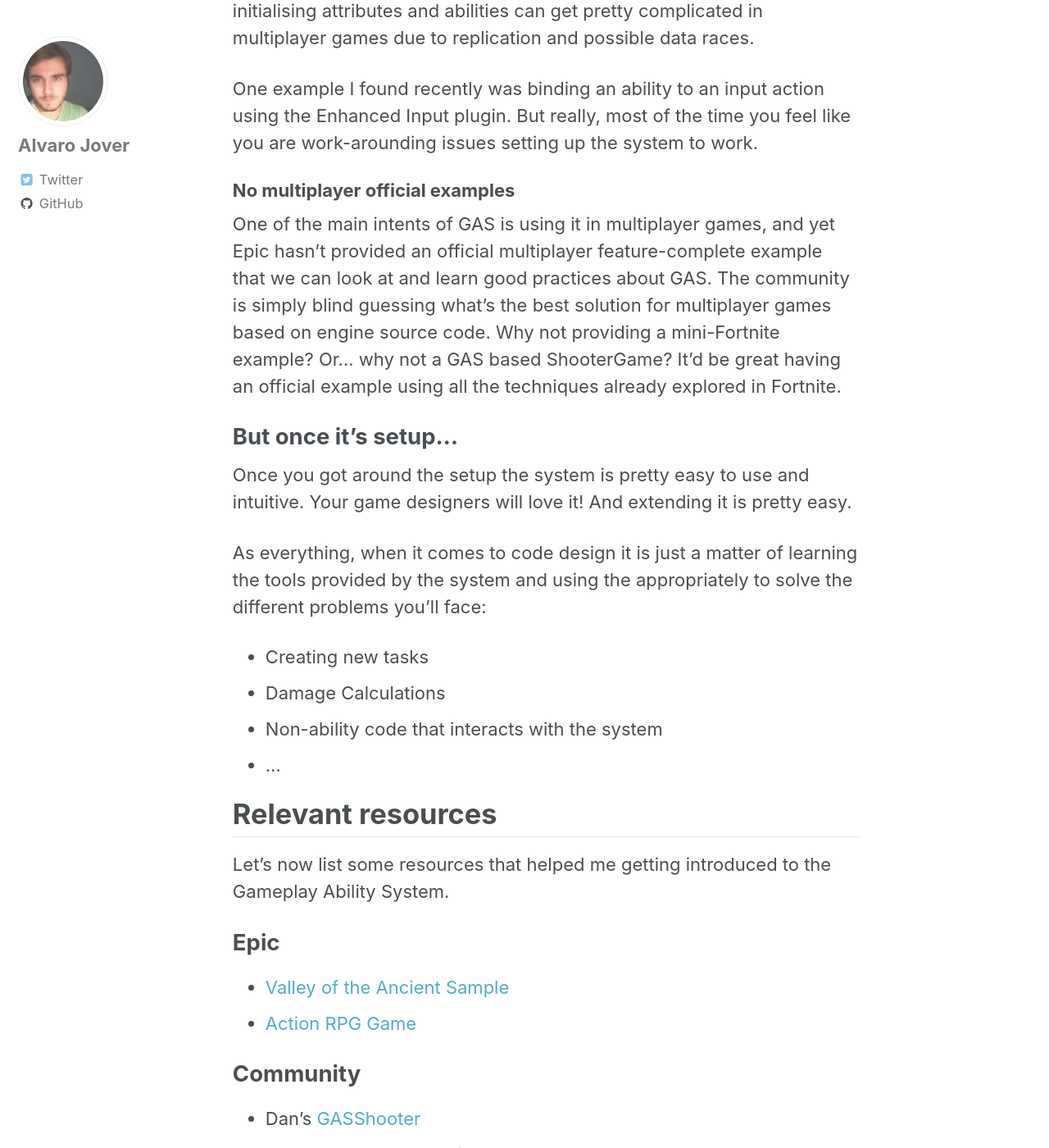
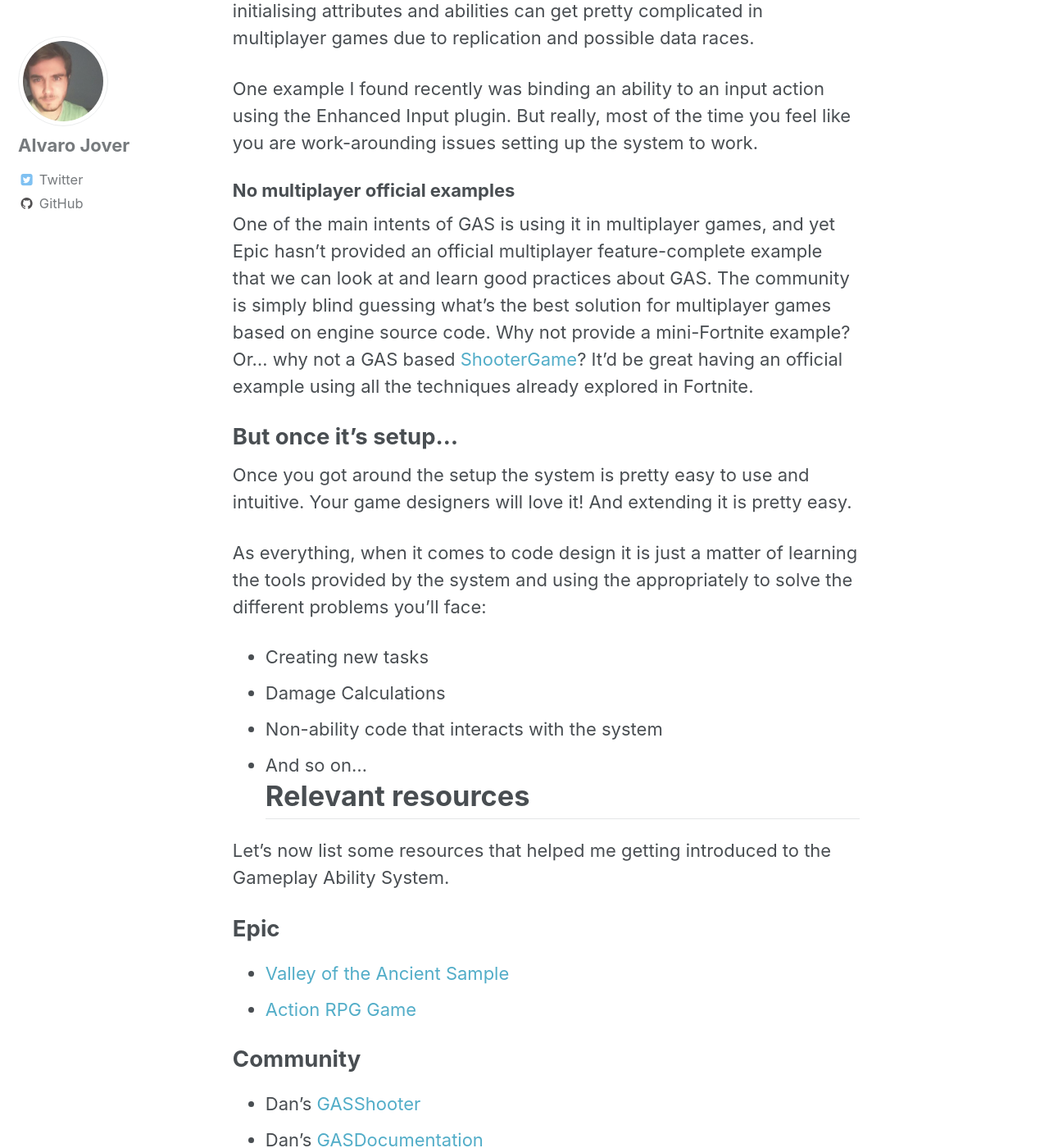
Before and after one commit to vorixo/devtricks, a Jekyll site: the page built from _posts/2021-10-09-gas.md, in a window 1280 px wide and 1400 px high, scrolled down 10607 px. Shown: the whole window at 82% size. Built offline with Jekyll 4.4.1, drawn with Linux system fonts in a browser that asks for light colours; some of the changed text lies outside the part shown.

Commit message:
[FIX] Typo and re-writing pass

```diff
--- a/_posts/2021-10-09-gas.md
+++ b/_posts/2021-10-09-gas.md
@@ -162,7 +162,7 @@
 
 ### No multiplayer official examples
 
-One of the main intents of GAS is using it in multiplayer games, and yet Epic hasn't provided an official multiplayer feature-complete example that we can look at and learn good practices about GAS. The community is simply blind guessing what's the best solution for multiplayer games based on engine source code. Why not providing a mini-Fortnite example? Or... why not a GAS based ShooterGame? It'd be great having an official example using all the techniques already explored in Fortnite.
+One of the main intents of GAS is using it in multiplayer games, and yet Epic hasn't provided an official multiplayer feature-complete example that we can look at and learn good practices about GAS. The community is simply blind guessing what's the best solution for multiplayer games based on engine source code. Why not provide a mini-Fortnite example? Or... why not a GAS based [ShooterGame](https://docs.unrealengine.com/4.27/en-US/Resources/SampleGames/ShooterGame/)? It'd be great having an official example using all the techniques already explored in Fortnite.
 
 ## But once it's setup...
 
@@ -172,8 +172,7 @@
 * Creating new tasks
 * Damage Calculations
 * Non-ability code that interacts with the system
-* ...
-
+* And so on...
 # Relevant resources
 
 Let's now list some resources that helped me getting introduced to the Gameplay Ability System.
```
Also changed, not shown: other parts of _posts/2021-10-09-gas.md (+3 -3 lines), _posts/2017-12-29-welcome.md (+1 -1 lines).
